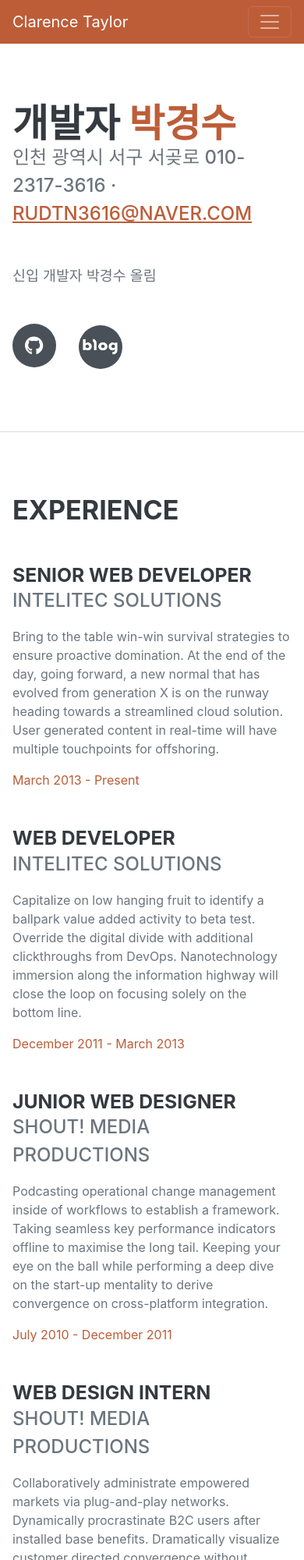
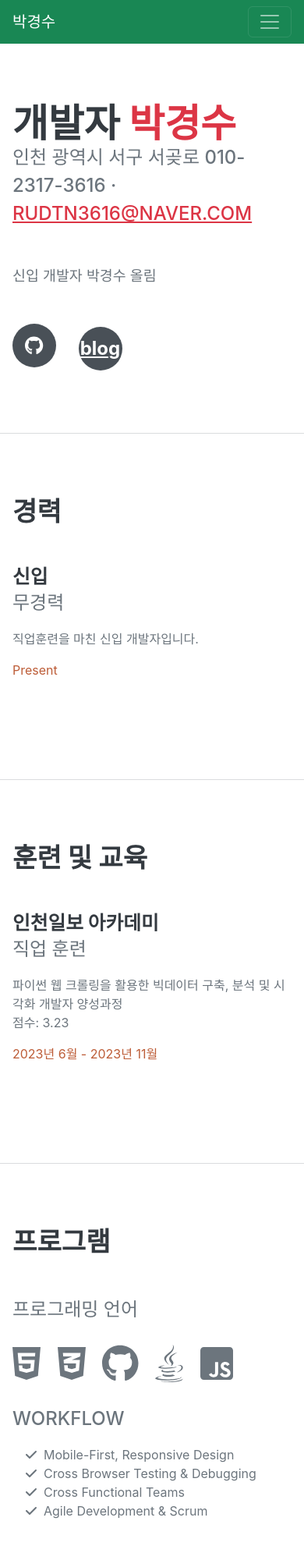
Before and after one commit to gwangso/gwangso.github.io, a plain HTML site: page index.html in a window 390 px wide. Shown: the top 2000 px of the page at 78% size. Drawn offline with nearby package versions, Linux system fonts and the light colour scheme; a web font is replaced by a local one.

Commit message:
1. 수정

```diff
--- a/index.html
+++ b/index.html
@@ -17,9 +17,9 @@
     </head>
     <body id="page-top">
         <!-- Navigation-->
-        <nav class="navbar navbar-expand-lg navbar-dark bg-primary fixed-top" id="sideNav">
+        <nav class="navbar navbar-expand-lg navbar-dark bg-success fixed-top" id="sideNav">
             <a class="navbar-brand js-scroll-trigger" href="#page-top">
-                <span class="d-block d-lg-none">Clarence Taylor</span>
+                <span class="d-block d-lg-none">박경수</span>
                 <span class="d-none d-lg-block"><img class="img-fluid img-profile rounded-circle mx-auto mb-2" src="assets/img/profile.jpg" alt="..." /></span>
             </a>
             <button class="navbar-toggler" type="button" data-bs-toggle="collapse" data-bs-target="#navbarResponsive" aria-controls="navbarResponsive" aria-expanded="false" aria-label="Toggle navigation"><span class="navbar-toggler-icon"></span></button>
@@ -41,7 +41,7 @@
                 <div class="resume-section-content">
                     <h1 class="mb-0">
                         개발자
-                        <span class="text-primary">박경수</span>
+                        <span class="text-danger">박경수</span>
                     </h1>
                     <div class="subheading mb-5">
                         인천 광역시 서구 서곶로 010-2317-3616 ·
@@ -50,7 +50,7 @@
                     <p class="lead mb-5">신입 개발자 박경수 올림</p>
                     <div class="social-icons">
                         <a class="social-icon" href="https://github.com/gwangso"><i class="fab fa-github"></i></a>
-                        <a class="social-icon" href="https://blog.naver.com/rudtn3616" style="margin-bottom: 0;"><img src="assets/img/naver-blog.png" width="45"></a>
+                        <a class="social-icon" href="https://blog.naver.com/rudtn3616" style="margin-bottom: 0;"><span style="font-size: 100%; width: 60;"><b>blog</b></span></a>
                     </div>
                 </div>
             </section>
@@ -58,38 +58,14 @@
             <!-- Experience-->
             <section class="resume-section" id="experience">
                 <div class="resume-section-content">
-                    <h2 class="mb-5">Experience</h2>
+                    <h2 class="mb-5">경력</h2>
                     <div class="d-flex flex-column flex-md-row justify-content-between mb-5">
                         <div class="flex-grow-1">
-                            <h3 class="mb-0">Senior Web Developer</h3>
-                            <div class="subheading mb-3">Intelitec Solutions</div>
-                            <p>Bring to the table win-win survival strategies to ensure proactive domination. At the end of the day, going forward, a new normal that has evolved from generation X is on the runway heading towards a streamlined cloud solution. User generated content in real-time will have multiple touchpoints for offshoring.</p>
+                            <h3 class="mb-0">신입</h3>
+                            <div class="subheading mb-3">무경력</div>
+                            <p>직업훈련을 마친 신입 개발자입니다.</p>
                         </div>
-                        <div class="flex-shrink-0"><span class="text-primary">March 2013 - Present</span></div>
-                    </div>
-                    <div class="d-flex flex-column flex-md-row justify-content-between mb-5">
-                        <div class="flex-grow-1">
-                            <h3 class="mb-0">Web Developer</h3>
-                            <div class="subheading mb-3">Intelitec Solutions</div>
-                            <p>Capitalize on low hanging fruit to identify a ballpark value added activity to beta test. Override the digital divide with additional clickthroughs from DevOps. Nanotechnology immersion along the information highway will close the loop on focusing solely on the bottom line.</p>
-                        </div>
-                        <div class="flex-shrink-0"><span class="text-primary">December 2011 - March 2013</span></div>
-                    </div>
-                    <div class="d-flex flex-column flex-md-row justify-content-between mb-5">
-                        <div class="flex-grow-1">
-                            <h3 class="mb-0">Junior Web Designer</h3>
-                            <div class="subheading mb-3">Shout! Media Productions</div>
-                            <p>Podcasting operational change management inside of workflows to establish a framework. Taking seamless key performance indicators offline to maximise the long tail. Keeping your eye on the ball while performing a deep dive on the start-up mentality to derive convergence on cross-platform integration.</p>
-                        </div>
-                        <div class="flex-shrink-0"><span class="text-primary">July 2010 - December 2011</span></div>
-                    </div>
-                    <div class="d-flex flex-column flex-md-row justify-content-between">
-                        <div class="flex-grow-1">
-                            <h3 class="mb-0">Web Design Intern</h3>
-                            <div class="subheading mb-3">Shout! Media Productions</div>
-                            <p>Collaboratively administrate empowered markets via plug-and-play networks. Dynamically procrastinate B2C users after installed base benefits. Dramatically visualize customer directed convergence without revolutionary ROI.</p>
-                        </div>
-                        <div class="flex-shrink-0"><span class="text-primary">September 2008 - June 2010</span></div>
+                        <div class="flex-shrink-0"><span class="text-primary">Present</span></div>
                     </div>
                 </div>
             </section>
@@ -97,23 +73,15 @@
             <!-- Education-->
             <section class="resume-section" id="education">
                 <div class="resume-section-content">
-                    <h2 class="mb-5">Education</h2>
+                    <h2 class="mb-5">훈련 및 교육</h2>
                     <div class="d-flex flex-column flex-md-row justify-content-between mb-5">
                         <div class="flex-grow-1">
-                            <h3 class="mb-0">University of Colorado Boulder</h3>
-                            <div class="subheading mb-3">Bachelor of Science</div>
-                            <div>Computer Science - Web Development Track</div>
-                            <p>GPA: 3.23</p>
+                            <h3 class="mb-0">인천일보 아카데미</h3>
+                            <div class="subheading mb-3">직업 훈련</div>
+                            <div>파이썬 웹 크롤링을 활용한 빅데이터 구축, 분석 및 시각화 개발자 양성과정</div>
+                            <p>점수: 3.23</p>
                         </div>
-                        <div class="flex-shrink-0"><span class="text-primary">August 2006 - May 2010</span></div>
-                    </div>
-                    <div class="d-flex flex-column flex-md-row justify-content-between">
-                        <div class="flex-grow-1">
-                            <h3 class="mb-0">James Buchanan High School</h3>
-                            <div class="subheading mb-3">Technology Magnet Program</div>
-                            <p>GPA: 3.56</p>
-                        </div>
-                        <div class="flex-shrink-0"><span class="text-primary">August 2002 - May 2006</span></div>
+                        <div class="flex-shrink-0"><span class="text-primary">2023년 6월 - 2023년 11월</span></div>
                     </div>
                 </div>
             </section>
@@ -121,21 +89,14 @@
             <!-- Skills-->
             <section class="resume-section" id="skills">
                 <div class="resume-section-content">
-                    <h2 class="mb-5">Skills</h2>
-                    <div class="subheading mb-3">Programming Languages & Tools</div>
+                    <h2 class="mb-5">프로그램</h2>
+                    <div class="subheading mb-3">프로그래밍 언어</div>
                     <ul class="list-inline dev-icons">
                         <li class="list-inline-item"><i class="fab fa-html5"></i></li>
                         <li class="list-inline-item"><i class="fab fa-css3-alt"></i></li>
-                        <li class="list-inline-item"><i class="fab fa-js-square"></i></li>
-                        <li class="list-inline-item"><i class="fab fa-angular"></i></li>
-                        <li class="list-inline-item"><i class="fab fa-react"></i></li>
-                        <li class="list-inline-item"><i class="fab fa-node-js"></i></li>
-                        <li class="list-inline-item"><i class="fab fa-sass"></i></li>
-                        <li class="list-inline-item"><i class="fab fa-less"></i></li>
-                        <li class="list-inline-item"><i class="fab fa-wordpress"></i></li>
-                        <li class="list-inline-item"><i class="fab fa-gulp"></i></li>
-                        <li class="list-inline-item"><i class="fab fa-grunt"></i></li>
-                        <li class="list-inline-item"><i class="fab fa-npm"></i></li>
+                        <li class="list-inline-item"><i class="fab fa-github"></i></li>
+                        <li class="list-inline-item"><i class="fab fa-java"></i></li>
+                        <li class="list-inline-item"><i class="fab fa-square-js"></i></li>
                     </ul>
                     <div class="subheading mb-3">Workflow</div>
                     <ul class="fa-ul mb-0">
@@ -169,7 +130,7 @@
             </section>
             <hr class="m-0" />
             <!-- Awards-->
-            <section class="resume-section" id="awards">
+            <section class="resume-section" id="awards" style="display: none;">
                 <div class="resume-section-content">
                     <h2 class="mb-5">Awards & Certifications</h2>
                     <ul class="fa-ul mb-0">
```
Also changed, not shown: css/styles.css.
